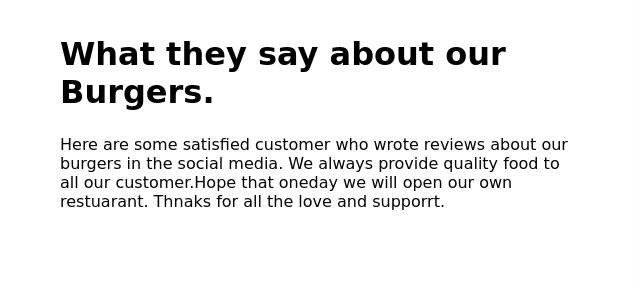
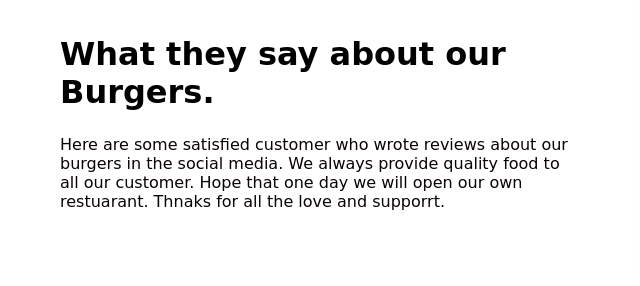
Before and after one commit to kaziragib18/SOUL-BURGER-Landing-page, a plain HTML site: page index.html in a window 1280 px wide. Shown: the part 2657-2943 px from the top of the page, 36-676 px from the left. Drawn offline with Linux system fonts and the light colour scheme.

Commit message:
Update index.html

```diff
--- a/index.html
+++ b/index.html
@@ -117,7 +117,7 @@
                     <div class="flexCol-testi-outer">
                         <h2>What they say about our Burgers.</h2>
                         <p>Here are some satisfied customer who wrote reviews about our burgers in the social media.
-                        We always provide quality food to all our customer.Hope that oneday we will open our own restuarant.
+                            We always provide quality food to all our customer. Hope that one day we will open our own restuarant.
                         Thnaks for all the love and supporrt.</p>
                     </div>
                     <div class="flexCol-testi-outer">
```
